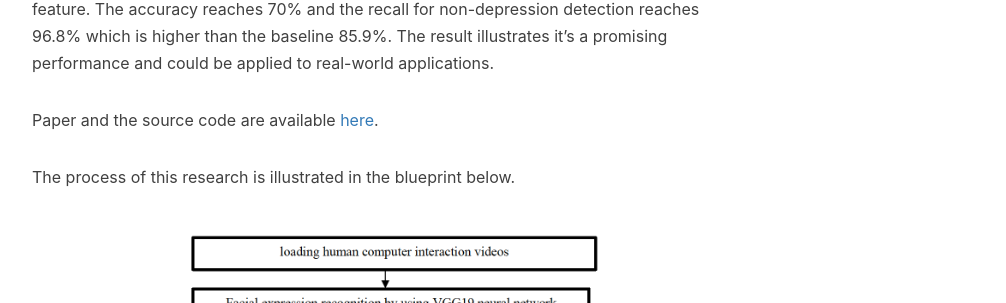
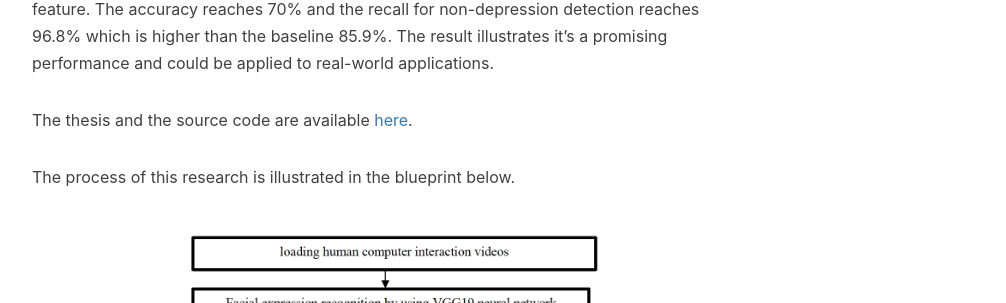
Before and after one commit to wangzh3/wangzh3.github.io, a Jekyll site: the page built from _posts/2020-10-30-Data-analysis-and-machine-learning.md, in a window 1280 px wide and 900 px high, scrolled down 2541 px. Shown: the part 150-453 px from the top of the window, without its empty margins (233-1239 px from the left). Built offline with Jekyll 4.4.1, drawn with Linux system fonts in a browser that asks for light colours; nearby versions of some CDN libraries; comment, search, counter and statistics services are not loaded.

Commit message:
Update 2020-10-30-Data-analysis-and-machine-learning.md

```diff
--- a/_posts/2020-10-30-Data-analysis-and-machine-learning.md
+++ b/_posts/2020-10-30-Data-analysis-and-machine-learning.md
@@ -39,7 +39,7 @@ To solve this challenge, in this research, we proposed some machine learning app
 
 All the proposed machine learning techniques are trained and evaluated based on the Audio-Visual Emotion recognition Challenge (AVEC) 2014 dataset. The experimental results show the most effective method is the K nearest neighbor (KNN) based on the discrete emotion feature. The accuracy reaches 70% and the recall for non-depression detection reaches 96.8% which is higher than the baseline 85.9%. The result illustrates it’s a promising performance and could be applied to real-world applications.
 
-Paper and the source code are available [here](https://github.com/wangzh3/USER-EMOTION-ANALYSIS-AND-DEPRESSION-RECOGNITION-SYSTEM-BASED-ON-HUMAN-COMPUTER-INTERACTION/blob/master/Zihao%20Wang%20csc794%20final%20report.pdf).
+The thesis and the source code are available [here](https://github.com/wangzh3/USER-EMOTION-ANALYSIS-AND-DEPRESSION-RECOGNITION-SYSTEM-BASED-ON-HUMAN-COMPUTER-INTERACTION/blob/master/Zihao%20Wang%20csc794%20final%20report.pdf).
 
 The process of this research is illustrated in the blueprint below.
 
```
